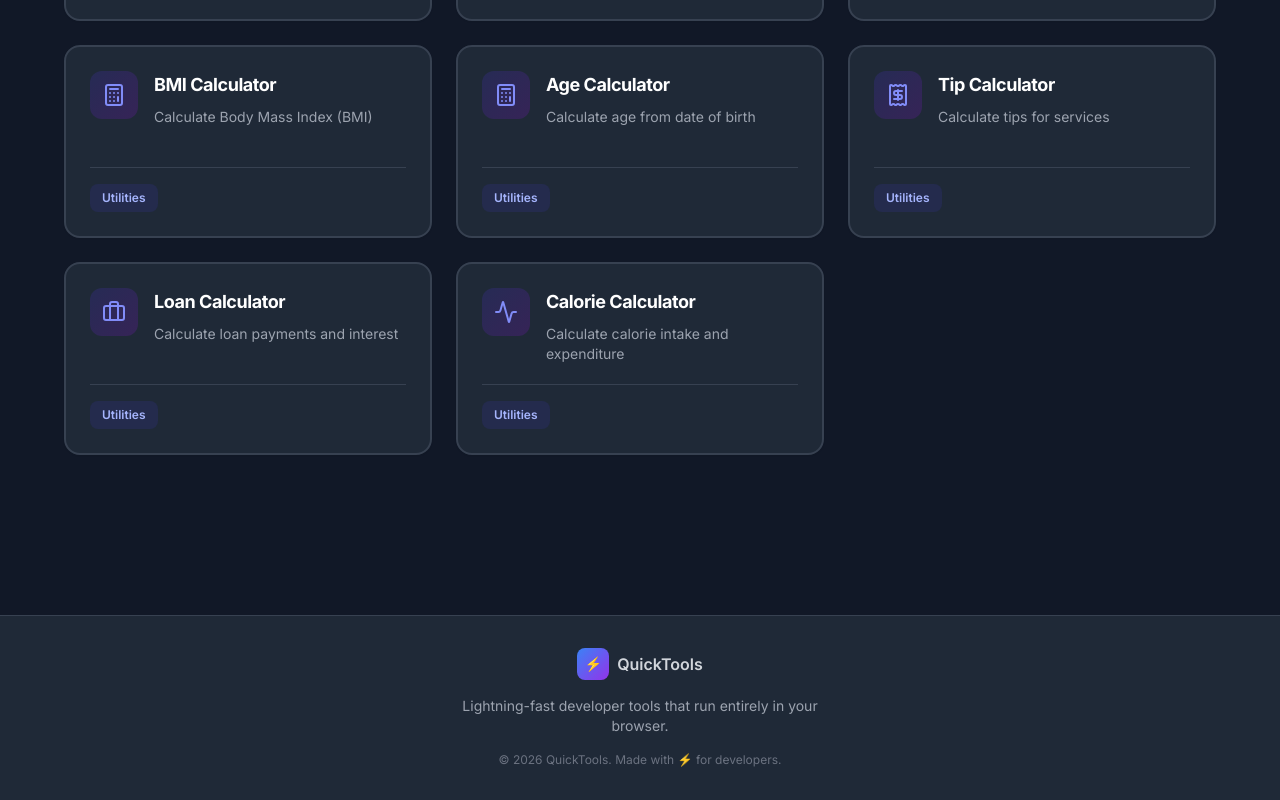
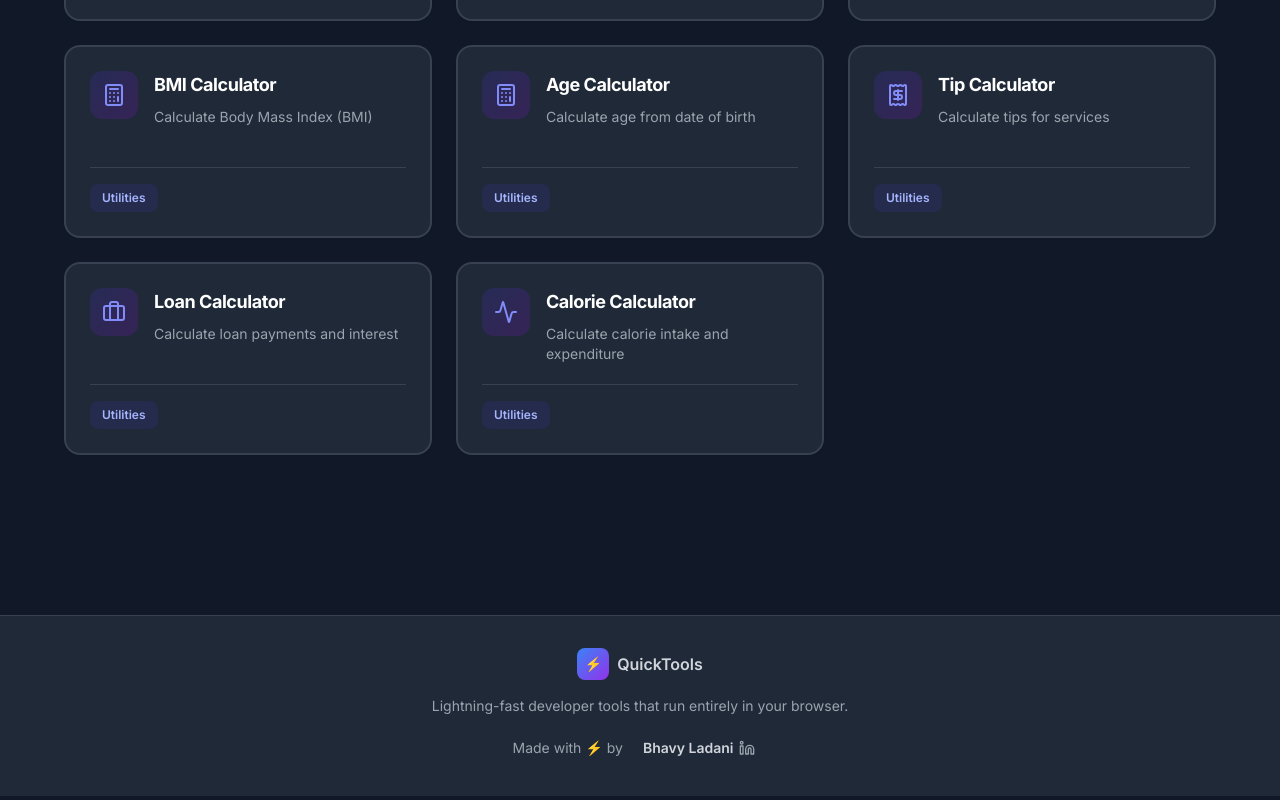
Before and after one commit to bhavy67/daily-tools, a React (Vite) app: page / in a window 1280 px wide. Shown: the part 4527-5327 px from the top of the page. Built offline with nearby package versions, Linux system fonts and the light colour scheme.

Commit message:
updated header

```diff
--- a/src/components/Layout.tsx
+++ b/src/components/Layout.tsx
@@ -1,6 +1,6 @@
 import type { ReactNode } from 'react';
 import { Link, useLocation } from 'react-router-dom';
-import { Moon, Sun, Menu, X } from 'lucide-react';
+import { Moon, Sun, Menu, X, Linkedin } from 'lucide-react';
 import { useAppStore } from '../store/useAppStore';
 import { Sidebar } from './Sidebar';
 import { useState } from 'react';
@@ -107,12 +107,28 @@ export const Layout = ({ children }: LayoutProps) => {
               </div>
               <span className="text-gray-700 dark:text-gray-300 font-semibold text-sm sm:text-base">QuickTools</span>
             </div>
-            <p className="text-center text-xs sm:text-sm text-gray-600 dark:text-gray-400 max-w-md px-4">
+            <p className="text-center text-xs sm:text-sm text-gray-600 dark:text-gray-400 px-4">
               Lightning-fast developer tools that run entirely in your browser.
             </p>
-            <p className="text-center text-[10px] sm:text-xs text-gray-500 dark:text-gray-500">
-              © 2026 QuickTools. Made with ⚡ for developers.
-            </p>
+
+            {/* Creator Info */}
+            <div className="flex items-center space-x-2">
+              <span className="text-xs sm:text-sm text-gray-600 dark:text-gray-400">
+                Made with ⚡ by
+              </span>
+              <a
+                href="https://www.linkedin.com/in/bhavyladani"
+                target="_blank"
+                rel="noopener noreferrer"
+                className="flex items-center space-x-1.5 px-3 py-1.5 rounded-lg hover:bg-gray-100 dark:hover:bg-gray-700 transition-all group"
+                aria-label="Bhavy Ladani on LinkedIn"
+              >
+                <span className="text-sm font-semibold text-gray-700 dark:text-gray-300 group-hover:text-blue-600 dark:group-hover:text-blue-400 transition-colors">
+                  Bhavy Ladani
+                </span>
+                <Linkedin className="w-4 h-4 text-gray-600 dark:text-gray-400 group-hover:text-blue-600 dark:group-hover:text-blue-400 transition-colors" />
+              </a>
+            </div>
           </div>
         </div>
       </footer>
```
